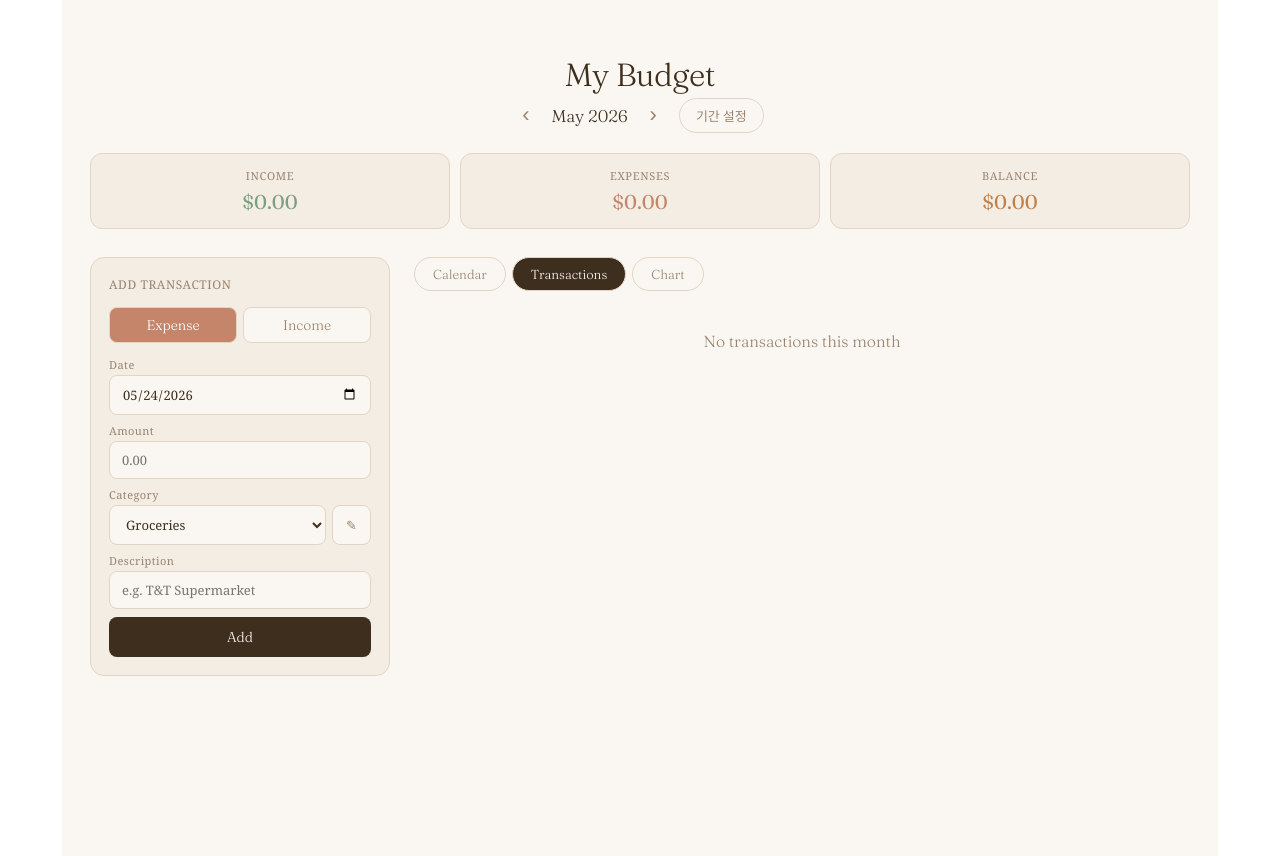
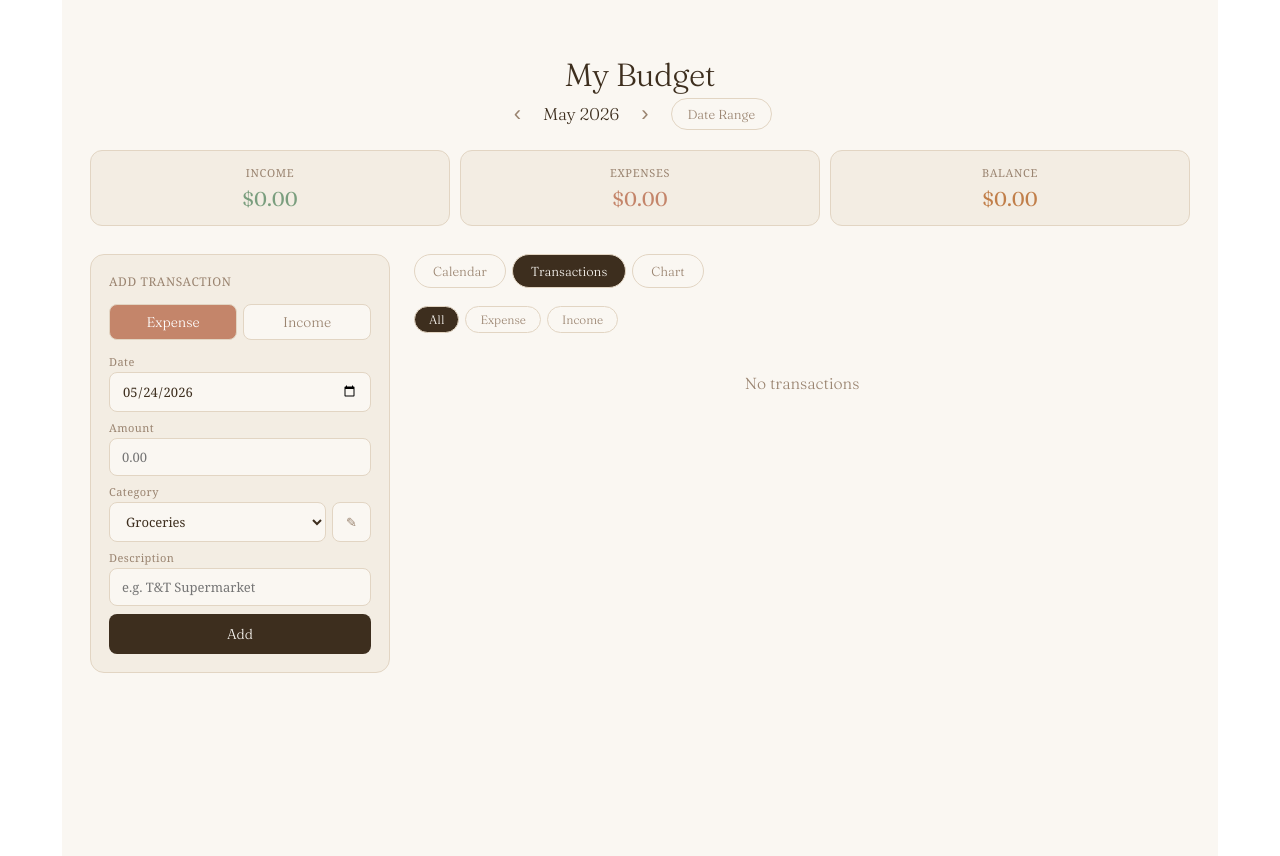
Before and after one commit to taeshin0416/my-budget-app, a React (Create React App) app: page / in a window 1280 px wide. Both pictures are taken after a click on the button "Transactions". Built offline with nearby package versions, Linux system fonts and the light colour scheme.

Commit message:
filter and English update

```diff
--- a/src/App.js
+++ b/src/App.js
@@ -1,4 +1,3 @@
-
 import { useState, useMemo } from "react";
 
 const DEFAULT_CATEGORIES = {
@@ -44,6 +43,8 @@ export default function App() {
   const [editingTx, setEditingTx] = useState(null);
   const [selectedDate, setSelectedDate] = useState(null);
   const [activeTab, setActiveTab] = useState("calendar");
+  const [txFilter, setTxFilter] = useState("all");
+  const [chartType, setChartType] = useState("expense");
 
   const [rangeMode, setRangeMode] = useState(false);
   const [rangeStart, setRangeStart] = useState("");
@@ -51,6 +52,8 @@ export default function App() {
   const [appliedStart, setAppliedStart] = useState("");
   const [appliedEnd, setAppliedEnd] = useState("");
   const [rangeTab, setRangeTab] = useState("list");
+  const [rangeTxFilter, setRangeTxFilter] = useState("all");
+  const [rangeChartType, setRangeChartType] = useState("expense");
 
   function toggleRangeMode() {
     if (rangeMode) {
@@ -65,8 +68,8 @@ export default function App() {
   }
 
   function applyRange() {
-    if (!rangeStart || !rangeEnd) return alert("시작일과 종료일을 모두 입력해주세요!");
-    if (rangeStart > rangeEnd) return alert("시작일이 종료일보다 늦을 수 없어요!");
+    if (!rangeStart || !rangeEnd) return alert("Please enter both a start and end date!");
+    if (rangeStart > rangeEnd) return alert("Start date cannot be later than end date!");
     setAppliedStart(rangeStart);
     setAppliedEnd(rangeEnd);
   }
@@ -82,13 +85,12 @@ export default function App() {
     if (!appliedStart || !appliedEnd) return "";
     const s = new Date(appliedStart + "T00:00:00");
     const e = new Date(appliedEnd + "T00:00:00");
-    const diffMs = e - s;
-    const diffDays = Math.round(diffMs / (1000 * 60 * 60 * 24)) + 1;
+    const diffDays = Math.round((e - s) / (1000 * 60 * 60 * 24)) + 1;
     const fmt2 = (d) => `${MONTHS[d.getMonth()]} ${d.getDate()}, ${d.getFullYear()}`;
-    let duration = `${diffDays}일`;
+    let duration = `${diffDays} days`;
     if (diffDays >= 28) {
       const months = Math.round(diffDays / 30);
-      if (months >= 1) duration = `약 ${months}개월`;
+      if (months >= 1) duration = `~${months} month${months > 1 ? "s" : ""}`;
     }
     return `${fmt2(s)} – ${fmt2(e)} · ${duration}`;
   }
@@ -225,16 +227,62 @@ export default function App() {
          - txs.filter(t => t.type === "expense").reduce((s, t) => s + t.amount, 0);
   }
 
-  function PieChart({ txList }) {
+  const filterBtnStyle = (active) => ({
+    padding: "5px 14px", borderRadius: 20, border: `1px solid ${S.border}`, cursor: "pointer",
+    background: active ? S.text : S.bg,
+    color: active ? S.bg : S.muted,
+    fontFamily: S.font, fontWeight: 300, fontSize: 12,
+  });
+
+  function TxList({ txList, onEdit }) {
+    const filtered = txList.filter(t => txFilter === "all" || t.type === txFilter);
+    if (filtered.length === 0)
+      return <p style={{ textAlign: "center", color: S.muted, marginTop: 40, fontFamily: S.font, fontWeight: 300 }}>No transactions</p>;
+    return filtered.map(t => (
+      <div key={t.id} style={{ display: "flex", alignItems: "center", gap: 8, marginBottom: 6, maxWidth: 520 }}>
+        <div style={{
+          flex: 1, padding: "9px 13px", borderRadius: 12,
+          background: editingTx === t.id ? "#F0E8DA" : S.card,
+          border: `1px solid ${editingTx === t.id ? S.accent : S.border}`,
+          display: "flex", justifyContent: "space-between", alignItems: "center",
+        }}>
+          <div>
+            <div style={{ fontSize: 11, color: S.muted, marginBottom: 2, fontFamily: S.sans }}>{formatDate(t.date)}</div>
+            <div style={{ fontSize: 12, color: S.muted, fontFamily: S.sans }}>{t.category} · {t.desc}</div>
+          </div>
+          <div style={{ fontSize: 17, fontFamily: S.font, fontWeight: 400, color: t.type === "income" ? S.green : S.red }}>
+            {t.type === "income" ? "+" : "−"}${fmt(t.amount)}
+          </div>
+        </div>
+        <button onClick={() => onEdit(t)} style={{ background: "none", border: `1px solid ${S.border}`, borderRadius: 6, padding: "5px 8px", cursor: "pointer", fontSize: 12, color: S.muted, flexShrink: 0 }}>✎</button>
+        <button onClick={() => deleteTransaction(t.id)} style={{ background: "none", border: `1px solid ${S.border}`, borderRadius: 6, padding: "5px 8px", cursor: "pointer", fontSize: 12, color: S.red, flexShrink: 0 }}>✕</button>
+      </div>
+    ));
+  }
+
+  function PieChart({ txList, chartTypeState, setChartTypeState }) {
     const [selectedCat, setSelectedCat] = useState(null);
     const [inlineEdit, setInlineEdit] = useState(null);
 
-    const expenseTxs = txList.filter(t => t.type === "expense");
-    const total = expenseTxs.reduce((s, t) => s + t.amount, 0);
-    if (total === 0) return <p style={{ textAlign: "center", color: S.muted, marginTop: 40, fontFamily: S.font }}>No expense data</p>;
+    const filteredTxs = txList.filter(t => t.type === chartTypeState);
+    const total = filteredTxs.reduce((s, t) => s + t.amount, 0);
+
+    if (total === 0) return (
+      <div>
+        <div style={{ display: "flex", gap: 6, marginBottom: 20 }}>
+          {["expense", "income"].map(ct => (
+            <button key={ct} onClick={() => { setChartTypeState(ct); setSelectedCat(null); }}
+              style={filterBtnStyle(chartTypeState === ct)}>
+              {ct === "expense" ? "Expense" : "Income"}
+            </button>
+          ))}
+        </div>
+        <p style={{ textAlign: "center", color: S.muted, marginTop: 40, fontFamily: S.font }}>No data</p>
+      </div>
+    );
 
     const catMap = {};
-    expenseTxs.forEach(t => { catMap[t.category] = (catMap[t.category] || 0) + t.amount; });
+    filteredTxs.forEach(t => { catMap[t.category] = (catMap[t.category] || 0) + t.amount; });
     const entries = Object.entries(catMap).sort((a, b) => b[1] - a[1]);
     let cum = 0;
     const slices = entries.map(([cat, amt], i) => {
@@ -246,7 +294,7 @@ export default function App() {
       const rad = (angle - 90) * Math.PI / 180;
       return { x: cx + r * Math.cos(rad), y: cy + r * Math.sin(rad) };
     }
-    function path(cx, cy, r, s, e) {
+    function pathD(cx, cy, r, s, e) {
       const sa = polar(cx, cy, r, s * 360); const ea = polar(cx, cy, r, e * 360);
       return `M ${cx} ${cy} L ${sa.x} ${sa.y} A ${r} ${r} 0 ${(e - s) > 0.5 ? 1 : 0} 1 ${ea.x} ${ea.y} Z`;
     }
@@ -261,9 +309,7 @@ export default function App() {
       const newKey = `${parseInt(date.split("-")[0])}-${parseInt(date.split("-")[1]) - 1}`;
       setAllTransactions(prev => {
         const updated = {};
-        for (const key in prev) {
-          updated[key] = prev[key].filter(t => t.id !== id);
-        }
+        for (const key in prev) { updated[key] = prev[key].filter(t => t.id !== id); }
         updated[newKey] = [...(updated[newKey] || []),
           { id, desc, amount: parseFloat(amount), date, type, category }
         ].sort((a, b) => a.date.localeCompare(b.date));
@@ -279,16 +325,28 @@ export default function App() {
       color: S.text, fontFamily: S.sans, fontSize: 12,
     };
 
-    const filteredTxs = selectedCat ? expenseTxs.filter(t => t.category === selectedCat) : [];
+    const catTxs = selectedCat ? filteredTxs.filter(t => t.category === selectedCat) : [];
+    const amtColor = chartTypeState === "expense" ? S.red : S.green;
+    const amtSign = chartTypeState === "expense" ? "−" : "+";
 
     return (
       <div>
+        <div style={{ display: "flex", gap: 6, marginBottom: 20 }}>
+          {["expense", "income"].map(ct => (
+            <button key={ct} onClick={() => { setChartTypeState(ct); setSelectedCat(null); setInlineEdit(null); }}
+              style={filterBtnStyle(chartTypeState === ct)}>
+              {ct === "expense" ? "Expense" : "Income"}
+            </button>
+          ))}
+        </div>
+
         <svg viewBox="0 0 200 200" width="180" height="180" style={{ display: "block", margin: "0 auto 20px" }}>
           {slices.map((s, i) => (
-            <path key={i} d={path(100, 100, 90, s.start, s.start + s.pct)}
+            <path key={i} d={pathD(100, 100, 90, s.start, s.start + s.pct)}
               fill={s.color} stroke="#FAF7F2" strokeWidth="2" />
           ))}
         </svg>
+
         <div>
           {slices.map((s, i) => (
             <div key={i} onClick={() => { setSelectedCat(selectedCat === s.cat ? null : s.cat); setInlineEdit(null); }}
@@ -308,12 +366,13 @@ export default function App() {
             </div>
           ))}
         </div>
+
         {selectedCat && (
           <div style={{ marginTop: 16 }}>
             <div style={{ fontSize: 12, color: S.muted, fontFamily: S.sans, letterSpacing: "0.04em", textTransform: "uppercase", marginBottom: 10 }}>
               {selectedCat} transactions
             </div>
-            {filteredTxs.sort((a, b) => b.date.localeCompare(a.date)).map(t => (
+            {catTxs.sort((a, b) => b.date.localeCompare(a.date)).map(t => (
               <div key={t.id} style={{ marginBottom: 6 }}>
                 {inlineEdit?.id === t.id ? (
                   <div style={{ padding: "12px 16px", background: S.card, borderRadius: 10, border: `1px solid ${S.accent}` }}>
@@ -329,7 +388,7 @@ export default function App() {
                     <select value={inlineEdit.category}
                       onChange={e => setInlineEdit(p => ({ ...p, category: e.target.value }))}
                       style={inlineInputStyle}>
-                      {categories["expense"].map(c => <option key={c}>{c}</option>)}
+                      {categories[chartTypeState].map(c => <option key={c}>{c}</option>)}
                     </select>
                     <div style={{ fontSize: 11, color: S.muted, marginBottom: 3, fontFamily: S.sans }}>Description</div>
                     <input value={inlineEdit.desc}
@@ -338,11 +397,11 @@ export default function App() {
                     <div style={{ display: "flex", gap: 6, marginTop: 4 }}>
                       <button onClick={() => setInlineEdit(null)}
                         style={{ flex: 1, padding: "7px 0", borderRadius: 7, border: `1px solid ${S.border}`, background: S.bg, color: S.muted, fontFamily: S.font, cursor: "pointer", fontSize: 13 }}>
-                        취소
+                        Cancel
                       </button>
                       <button onClick={saveInlineEdit}
                         style={{ flex: 1, padding: "7px 0", borderRadius: 7, border: "none", background: S.accent, color: "white", fontFamily: S.font, cursor: "pointer", fontSize: 13 }}>
-                        저장
+                        Save
                       </button>
                     </div>
                   </div>
@@ -357,8 +416,8 @@ export default function App() {
                         <div style={{ fontSize: 11, color: S.muted, marginBottom: 2, fontFamily: S.sans }}>{formatDate(t.date)}</div>
                         <div style={{ fontSize: 12, color: S.muted, fontFamily: S.sans }}>{t.desc}</div>
                       </div>
-                      <div style={{ fontSize: 17, fontFamily: S.font, fontWeight: 400, color: S.red }}>
-                        −${fmt(t.amount)}
+                      <div style={{ fontSize: 17, fontFamily: S.font, fontWeight: 400, color: amtColor }}>
+                        {amtSign}${fmt(t.amount)}
                       </div>
                     </div>
                     <button onClick={() => startInlineEdit(t)} style={{ background: "none", border: `1px solid ${S.border}`, borderRadius: 6, padding: "5px 8px", cursor: "pointer", fontSize: 12, color: S.muted, flexShrink: 0 }}>✎</button>
@@ -406,7 +465,7 @@ export default function App() {
           color: rangeMode ? S.bg : S.muted,
           fontFamily: S.font, fontWeight: 300, fontSize: 13,
         }}>
-          {rangeMode ? "← 월별 보기로 돌아가기" : "기간 설정"}
+          {rangeMode ? "← Back to Monthly View" : "Date Range"}
         </button>
       </div>
 
@@ -417,13 +476,13 @@ export default function App() {
           padding: "14px 18px", marginBottom: 20,
         }}>
           <div>
-            <div style={{ fontSize: 11, color: S.muted, marginBottom: 4, fontFamily: S.sans, letterSpacing: "0.04em" }}>시작일</div>
+            <div style={{ fontSize: 11, color: S.muted, marginBottom: 4, fontFamily: S.sans, letterSpacing: "0.04em" }}>Start Date</div>
             <input type="date" value={rangeStart} onChange={e => setRangeStart(e.target.value)}
               style={{ ...inputStyle, marginBottom: 0, width: 160 }} />
           </div>
           <span style={{ color: S.muted, fontSize: 16, paddingBottom: 8 }}>→</span>
           <div>
-            <div style={{ fontSize: 11, color: S.muted, marginBottom: 4, fontFamily: S.sans, letterSpacing: "0.04em" }}>종료일</div>
+            <div style={{ fontSize: 11, color: S.muted, marginBottom: 4, fontFamily: S.sans, letterSpacing: "0.04em" }}>End Date</div>
             <input type="date" value={rangeEnd} onChange={e => setRangeEnd(e.target.value)}
               style={{ ...inputStyle, marginBottom: 0, width: 160 }} />
           </div>
@@ -431,7 +490,7 @@ export default function App() {
             padding: "9px 20px", borderRadius: 8, border: "none",
             background: S.accent, color: "white",
             fontFamily: S.font, fontWeight: 300, fontSize: 14, cursor: "pointer",
-          }}>적용</button>
+          }}>Apply</button>
         </div>
       )}
 
@@ -544,15 +603,20 @@ export default function App() {
 
               {!appliedStart && (
                 <p style={{ textAlign: "center", color: S.muted, marginTop: 40, fontFamily: S.font, fontWeight: 300 }}>
-                  시작일과 종료일을 입력하고 적용을 눌러주세요
+                  Enter a start and end date, then click Apply.
                 </p>
               )}
 
               {appliedStart && rangeTab === "list" && (
                 <div>
-                  {rangeTransactions.length === 0
-                    ? <p style={{ textAlign: "center", color: S.muted, marginTop: 40, fontFamily: S.font, fontWeight: 300 }}>해당 기간에 거래내역이 없어요</p>
-                    : rangeTransactions.map(t => (
+                  <div style={{ display: "flex", gap: 6, marginBottom: 14 }}>
+                    {[["all", "All"], ["expense", "Expense"], ["income", "Income"]].map(([val, label]) => (
+                      <button key={val} onClick={() => setRangeTxFilter(val)} style={filterBtnStyle(rangeTxFilter === val)}>{label}</button>
+                    ))}
+                  </div>
+                  {rangeTransactions.filter(t => rangeTxFilter === "all" || t.type === rangeTxFilter).length === 0
+                    ? <p style={{ textAlign: "center", color: S.muted, marginTop: 40, fontFamily: S.font, fontWeight: 300 }}>No transactions found</p>
+                    : rangeTransactions.filter(t => rangeTxFilter === "all" || t.type === rangeTxFilter).map(t => (
                       <div key={t.id} style={{ display: "flex", alignItems: "center", gap: 8, marginBottom: 6, maxWidth: 520 }}>
                         <div style={{
                           flex: 1, padding: "9px 13px", borderRadius: 12,
@@ -574,7 +638,9 @@ export default function App() {
                 </div>
               )}
 
-              {appliedStart && rangeTab === "chart" && <PieChart txList={rangeTransactions} />}
+              {appliedStart && rangeTab === "chart" && (
+                <PieChart txList={rangeTransactions} chartTypeState={rangeChartType} setChartTypeState={setRangeChartType} />
+              )}
             </div>
           ) : (
             <div>
@@ -591,28 +657,12 @@ export default function App() {
 
               {activeTab === "list" && (
                 <div>
-                  {transactions.length === 0
-                    ? <p style={{ textAlign: "center", color: S.muted, marginTop: 40, fontFamily: S.font, fontWeight: 300 }}>No transactions this month</p>
-                    : [...transactions].reverse().map(t => (
-                      <div key={t.id} style={{ display: "flex", alignItems: "center", gap: 8, marginBottom: 6, maxWidth: 520 }}>
-                        <div style={{
-                          flex: 1, padding: "9px 13px", borderRadius: 12,
-                          background: editingTx === t.id ? "#F0E8DA" : S.card,
-                          border: `1px solid ${editingTx === t.id ? S.accent : S.border}`,
-                          display: "flex", justifyContent: "space-between", alignItems: "center",
-                        }}>
-                          <div>
-                            <div style={{ fontSize: 11, color: S.muted, marginBottom: 2, fontFamily: S.sans }}>{formatDate(t.date)}</div>
-                            <div style={{ fontSize: 12, color: S.muted, fontFamily: S.sans }}>{t.category} · {t.desc}</div>
-                          </div>
-                          <div style={{ fontSize: 17, fontFamily: S.font, fontWeight: 400, color: t.type === "income" ? S.green : S.red }}>
-                            {t.type === "income" ? "+" : "−"}${fmt(t.amount)}
-                          </div>
-                        </div>
-                        <button onClick={() => startEdit(t)} style={{ background: "none", border: `1px solid ${S.border}`, borderRadius: 6, padding: "5px 8px", cursor: "pointer", fontSize: 12, color: S.muted, flexShrink: 0 }}>✎</button>
-                        <button onClick={() => deleteTransaction(t.id)} style={{ background: "none", border: `1px solid ${S.border}`, borderRadius: 6, padding: "5px 8px", cursor: "pointer", fontSize: 12, color: S.red, flexShrink: 0 }}>✕</button>
-                      </div>
+                  <div style={{ display: "flex", gap: 6, marginBottom: 14 }}>
+                    {[["all", "All"], ["expense", "Expense"], ["income", "Income"]].map(([val, label]) => (
+                      <button key={val} onClick={() => setTxFilter(val)} style={filterBtnStyle(txFilter === val)}>{label}</button>
                     ))}
+                  </div>
+                  <TxList txList={[...transactions].reverse()} onEdit={startEdit} />
                 </div>
               )}
 
@@ -674,7 +724,9 @@ export default function App() {
                 </div>
               )}
 
-              {activeTab === "chart" && <PieChart txList={transactions} />}
+              {activeTab === "chart" && (
+                <PieChart txList={transactions} chartTypeState={chartType} setChartTypeState={setChartType} />
+              )}
             </div>
           )}
         </div>
```
